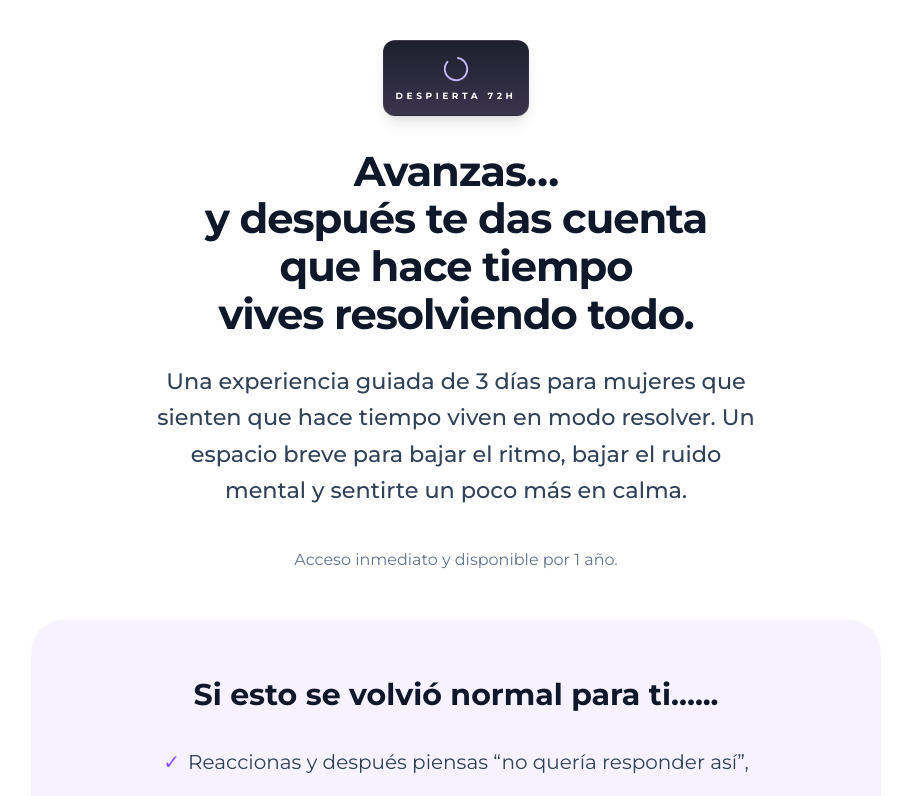
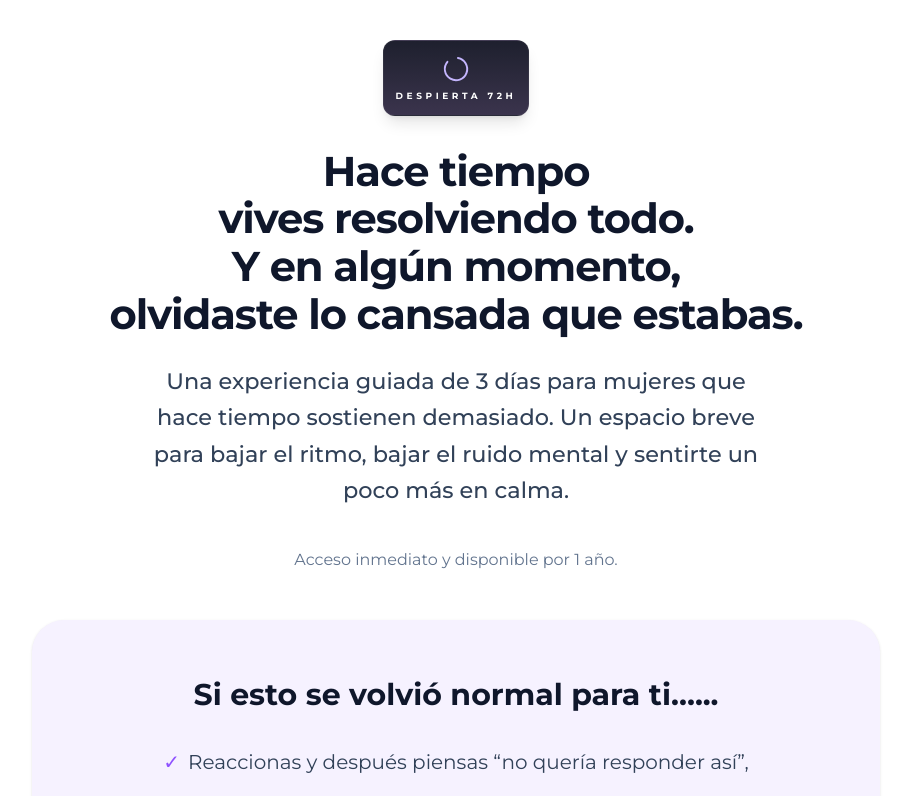
Before and after one commit to cursossolange/despierta-72h, a React (Vite) app: page / in a window 1280 px wide. Shown: the top 796 px of the page, without its empty margins (184-1095 px from the left). Built offline with nearby package versions, Linux system fonts and the light colour scheme; no server answers.

Commit message:
Update LandingPage.tsx

```diff
--- a/src/components/LandingPage.tsx
+++ b/src/components/LandingPage.tsx
@@ -160,10 +160,10 @@ export default function LandingPage({ onPurchase }: LandingPageProps) {
             {/* 1. Título principal (grande pero ajustado) */}
 <h1 className="text-[1.45rem] md:text-[2.6rem] font-black tracking-tight text-slate-900 mt-0 mb-4 md:mb-6 leading-[1.15]">
   <>
-   Avanzas…<br />
-y después te das cuenta<br />
-que hace tiempo<br />
-vives resolviendo todo.
+    Hace tiempo<br />
+  vives resolviendo todo.<br />
+  Y en algún momento,<br />
+  olvidaste lo cansada que estabas.
      </>
 </h1>
 
@@ -172,7 +172,8 @@ vives resolviendo todo.
 <div className="max-w-2xl mx-auto mb-8 md:mb-10 px-4 text-center">
 
 <p className="text-[18px] md:text-[1.4rem] text-slate-700 font-medium mb-5 text-center max-w-3xl mx-auto leading-relaxed">
-Una experiencia guiada de 3 días para mujeres que sienten que hace tiempo viven en modo resolver. Un espacio breve para bajar el ritmo, bajar el ruido mental y sentirte un poco más en calma.
+Una experiencia guiada de 3 días para mujeres que hace tiempo sostienen demasiado.
+Un espacio breve para bajar el ritmo, bajar el ruido mental y sentirte un poco más en calma.
 </p>
 </div>
   <p className="mt-4 text-sm md:text-base text-slate-500">
```
